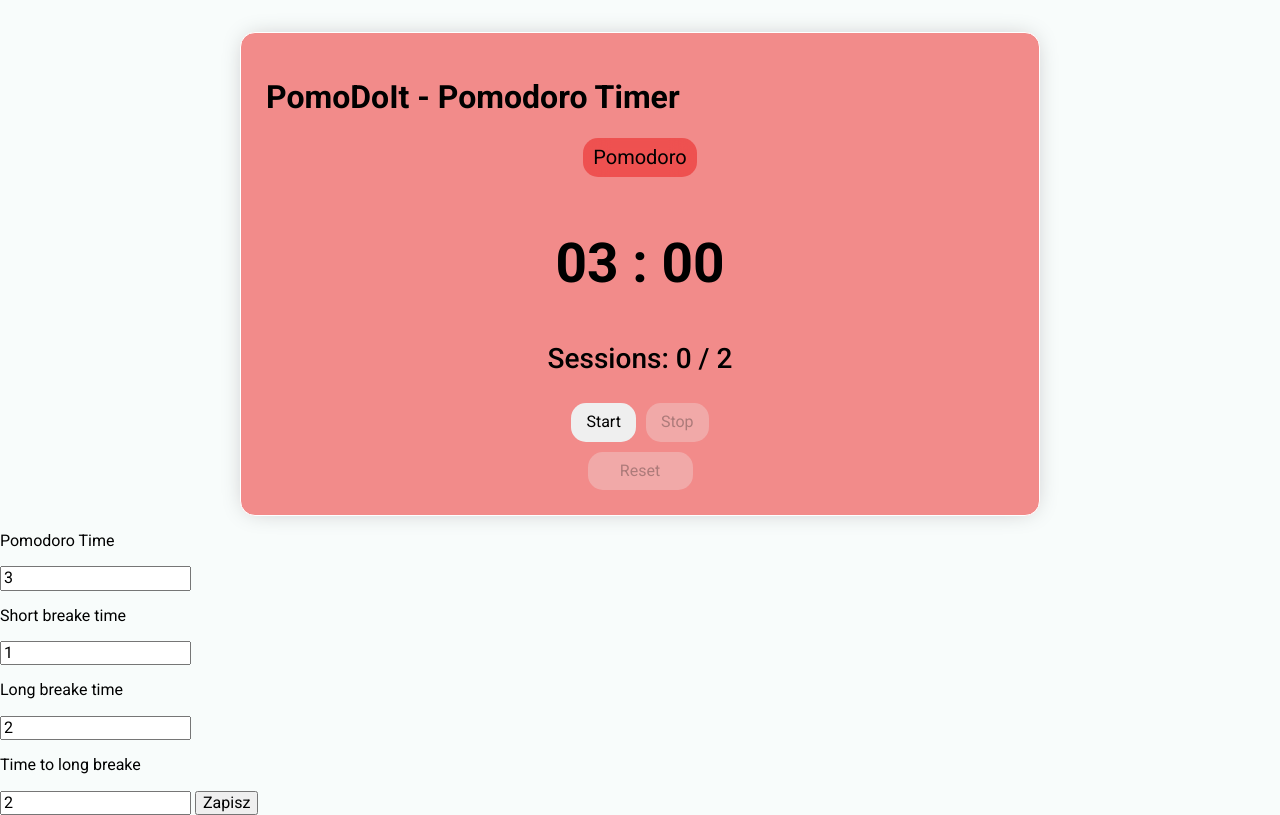
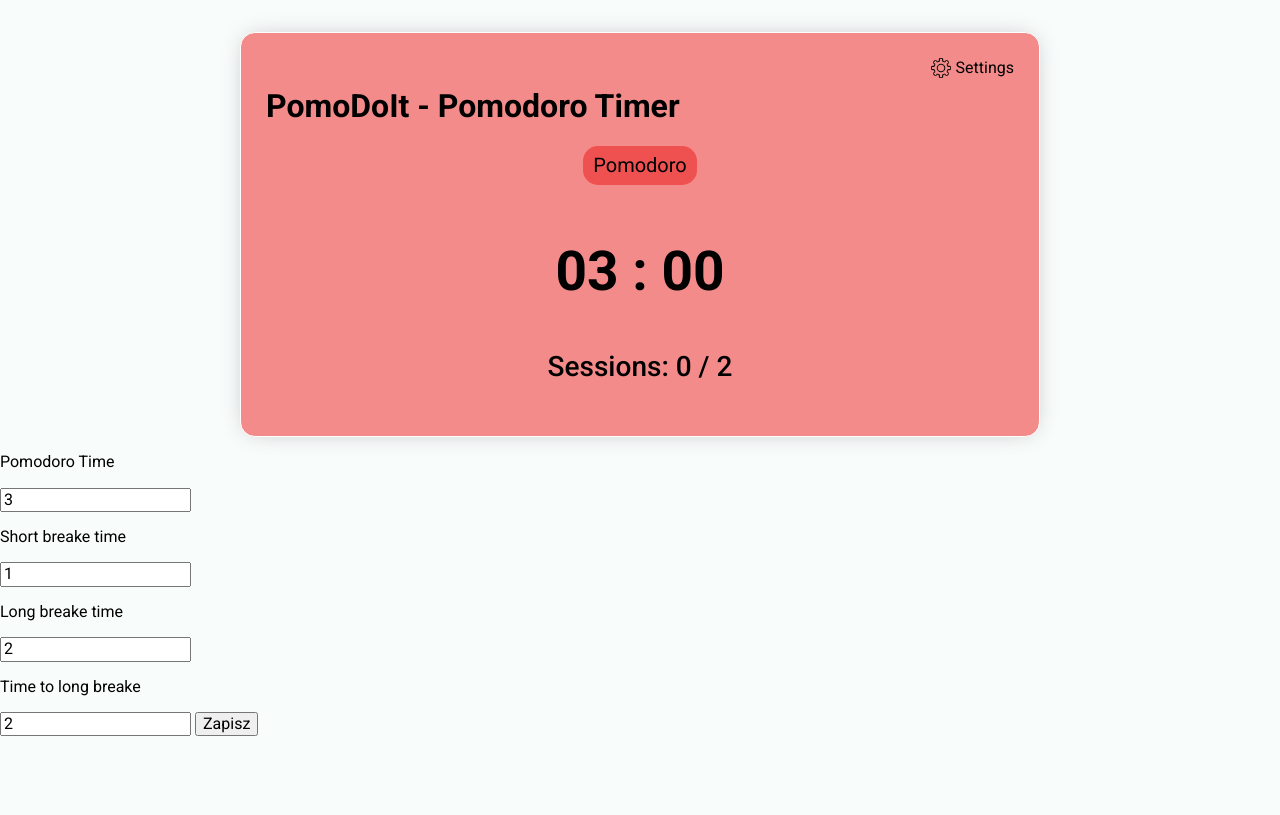
Before and after one commit to JakubM-I/pomodoro-timer, a plain HTML site: page index.html in a window 1280 px wide. Drawn offline with nearby package versions, Linux system fonts and the light colour scheme.

Commit message:
Add menu with settings button

```diff
--- a/index.html
+++ b/index.html
@@ -14,15 +14,18 @@
 <body>
   <div class="pomodoroTimer js-pomodoroTimer">
     <div class="timerHeader">
+      <div class="timerMenu">
+       <span class="timerMenu__button"> <img class="timerMenu__icon" src="/graphics/settings-icon.png" alt=""><span>Settings</span></span>
+      </div>
       <h1 class="timerHeader__title">PomoDoIt - Pomodoro Timer</h1>
     </div>
     <main>
       <div class="countingStatus js-countingStatus"></div>
       <div class="timeCounterDisplay js-timeCounter"></div>
       <div class="counterButtons js-counterButtons">
-        <button class="counterButton startButton js-startButton">Start</button>
+        <!-- <button class="counterButton startButton js-startButton">Start</button>
         <button class="counterButton stopButton js-stopButton" disabled>Stop</button>
-        <button class="counterButton counterButton__reset js-resetButton" disabled>Reset</button>
+        <button class="counterButton counterButton__reset js-resetButton" disabled>Reset</button> -->
       </div>
     </main>
   </div>
--- a/style.css
+++ b/style.css
@@ -29,17 +29,43 @@ html{
     background-size: contain; */
 }
 
+.timerMenu{
+    display: flex;
+    justify-content: flex-end;
+    align-items: center;
+}
+
+.timerMenu__button{
+    display: flex;
+    justify-content: flex-end;
+    align-items: center;
+    gap: 5px;
+    cursor: pointer;
+}
+
+.timerMenu__button:hover{
+    opacity: 0.8;
+}
+
+.timerMenu__icon{
+    width: 100%;
+    max-width: 20px;
+}
+
+.timerHeader__title{
+    margin-block-start: 0.3em;
+}
 
 .pomodoroTimer--pomodoro{
     background-color: #eb16167d;
 }
 
 .pomodoroTimer--shortBrake{
-    background-color: rgb(22, 179, 232);
+    background-color: #16b3e8;
 }
 
 .pomodoroTimer--longBrake{
-    background-color: rgb(61, 194, 24);
+    background-color: #3dc218;
 }
 
 .timeCounterDisplay{
```
Also changed, not shown: graphics/settings-icon.png (added).
